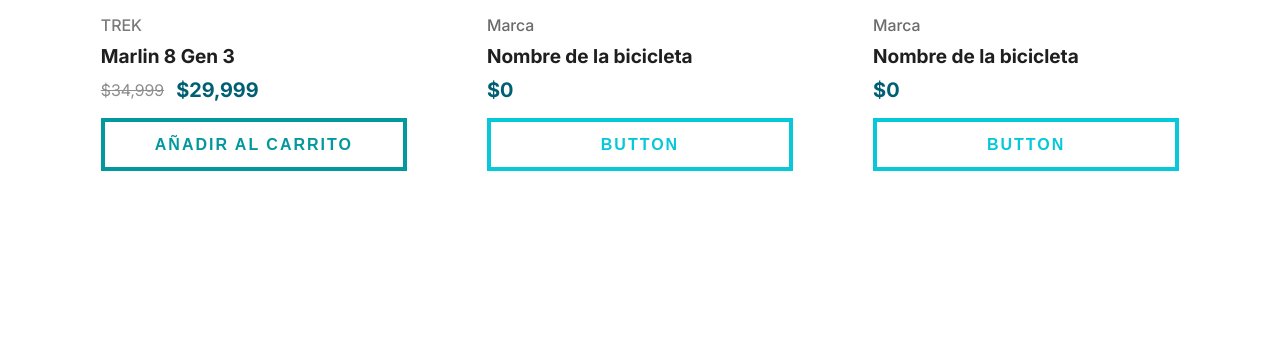
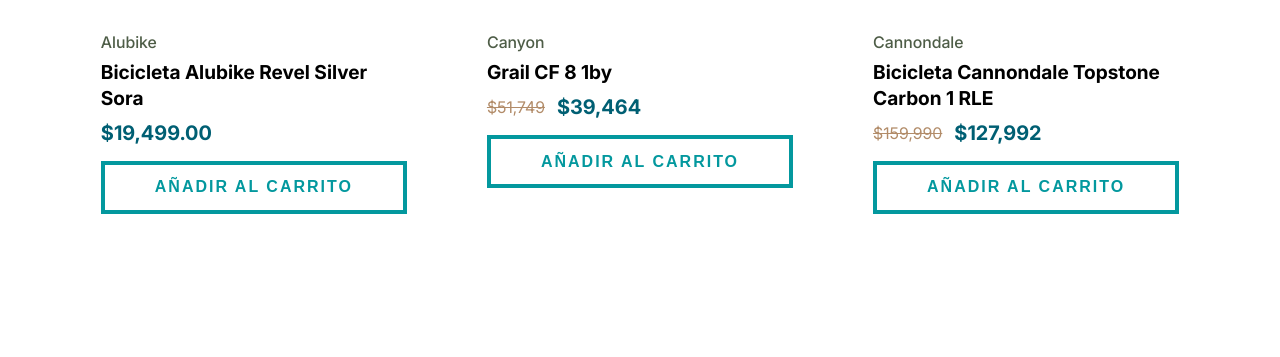
Before and after one commit to chimallidev/atl_bikes, a FastAPI app: page / in a window 1280 px wide. Shown: the part 1167-1524 px from the top of the page. Before the commit the page ends 1338 px from the top, so only its background shows below. Run offline with FastAPI, Linux system fonts and the light colour scheme; grey boxes labelled with a size stand in for pictures from a placeholder-image service; some libraries are stand-ins or nearby versions.

Commit message:
Datos cargados a las tarjetas de destacados de manera local

```diff
--- a/app/static/css/base_style.css
+++ b/app/static/css/base_style.css
@@ -56,6 +56,8 @@
     --black-color-respaldo: #000000;
     --tierra-color: oklch(0.414 0.0676 63.98);
     --tierra-color-respaldo: #654321;
+    --tierra-claro-color: oklch(0.6677 0.0676 63.98);
+    --tierra-color-claro-respaldo: oklch(0.6677 0.0676 63.98);
     --pino-claro: oklch(0.8639 0.0198 90.56);
     --pino-claro-respaldo: #D7D2C4;
     --pino-oscuro: oklch(0.4589 0.0394 135.78);
--- a/app/static/css/index_style.css
+++ b/app/static/css/index_style.css
@@ -15,6 +15,7 @@
 }
 
 .index__cards-productos {
+    padding: 1.5% 0;
     display:grid;
 
     grid-template-columns:repeat(3, 1fr);
--- a/app/templates/index.html
+++ b/app/templates/index.html
@@ -37,7 +37,7 @@
         }) }}
     </section>
     <section class="index__productos-destacados">
-        <h2 class="index__h2">PRODUCTOS <span>DESTACADOS</span></h2>
+        <h2 class="index__h2">BICICLETAS <span>DESTACADAS</span></h2>
 
         <section class="index__cards-productos">
             {{ bike_card({
@@ -46,19 +46,18 @@
                 },
 
                 "image": {
-                    "src": "/static/images/bikes/marlin.webp",
-                    "alt": "Trek Marlin 8"
+                    "src": "/static/img/bicicleta-alubike-revel-silver-sora.webp",
+                    "alt": "Bicicleta Alubike Revel Silver Sora"
                 },
 
                 "text": {
-                    "brand": "TREK",
-                    "name": "Marlin 8 Gen 3"
+                    "brand": "Alubike",
+                    "name": "Bicicleta Alubike Revel Silver Sora"
                 },
 
                 "price": {
-                    "show_old": true,
-                    "old": "$34,999",
-                    "current": "$29,999"
+                    "show_old": false,
+                    "current": "$19,499.00"
                 },
 
                 "button_content": {
@@ -76,17 +75,105 @@
 
                 "style": {
 
-                    "brand_color": "#7b7b7b",
-                    "name_color": "#1f1f1f",
+                    "brand_color": "var(--pino-oscuro)",
+                    "name_color": "var(--black-color)",
 
-                    "old_price_color": "#8e8e8e",
-                    "current_price_color": "#005f73",
+                    "old_price_color": "var(--tierra-claro-color)",
+                    "current_price_color": "var(--main-color)",
 
-                    "shadow_color": "rgba(0,95,115,.25)"
+                    "shadow_color": "var(--main-color)"
                 }
             }) }}
-            {{ bike_card({}) }}
-            {{ bike_card({}) }}
+            {{ bike_card({
+                "link": {
+                "url": "#"
+                },
+
+                "image": {
+                    "src": "/static/img/2026_FULL_grail_cf-sl-8-1by.webp",
+                    "alt": "Grail CF 8 1by"
+                },
+
+                "text": {
+                    "brand": "Canyon",
+                    "name": "Grail CF 8 1by"
+                },
+
+                "price": {
+                    "show_old": true,
+                    "old": "$51,749",
+                    "current": "$39,464"
+                },
+
+                "button_content": {
+
+                    "content": {
+                        "text": "Añadir al carrito"
+                    },
+                    "colors": {
+                        "text_color": "var(--secondary-color)",
+                        "text_hover": "var(--white-color)",
+                        "border": "var(--secondary-color)",
+                        "blob": "var(--secondary-color)"
+                    }
+                },
+
+                "style": {
+
+                    "brand_color": "var(--pino-oscuro)",
+                    "name_color": "var(--black-color)",
+
+                    "old_price_color": "var(--tierra-claro-color)",
+                    "current_price_color": "var(--main-color)",
+
+                    "shadow_color": "var(--main-color)"
+                }
+            }) }}
+            {{ bike_card({
+                "link": {
+                "url": "#"
+                },
+
+                "image": {
+                    "src": "/static/img/bicicleta-cannondale-topstone-carbon-1-rle.webp",
+                    "alt": "Bicicleta Cannondale Topstone Carbon 1 RLE"
+                },
+
+                "text": {
+                    "brand": "Cannondale",
+                    "name": "Bicicleta Cannondale Topstone Carbon 1 RLE"
+                },
+
+                "price": {
+                    "show_old": true,
+                    "old": "$159,990",
+                    "current": "$127,992"
+                },
+
+                "button_content": {
+
+                    "content": {
+                        "text": "Añadir al carrito"
+                    },
+                    "colors": {
+                        "text_color": "var(--secondary-color)",
+                        "text_hover": "var(--white-color)",
+                        "border": "var(--secondary-color)",
+                        "blob": "var(--secondary-color)"
+                    }
+                },
+
+                "style": {
+
+                    "brand_color": "var(--pino-oscuro)",
+                    "name_color": "var(--black-color)",
+
+                    "old_price_color": "var(--tierra-claro-color)",
+                    "current_price_color": "var(--main-color)",
+
+                    "shadow_color": "var(--main-color)"
+                }
+            }) }}
         </section>
     </section>
 {% endblock %}
```
Also changed, not shown: other parts of app/static/css/index_style.css (+0 -67 lines), app/static/img/2026_FULL_grail_cf-sl-8-1by.webp (added), app/static/img/bicicleta-alubike-revel-silver-sora.webp (added), app/static/img/bicicleta-cannondale-topstone-carbon-1-rle.webp (added).
